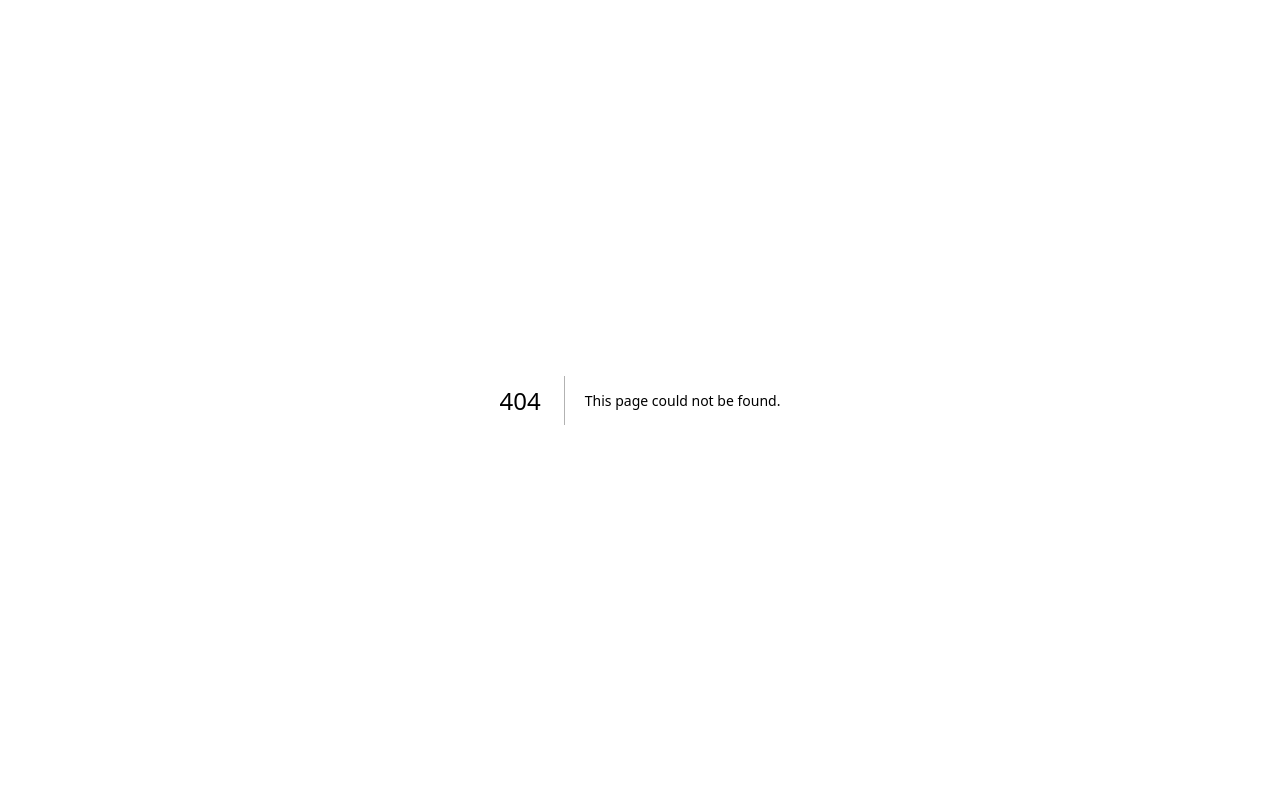
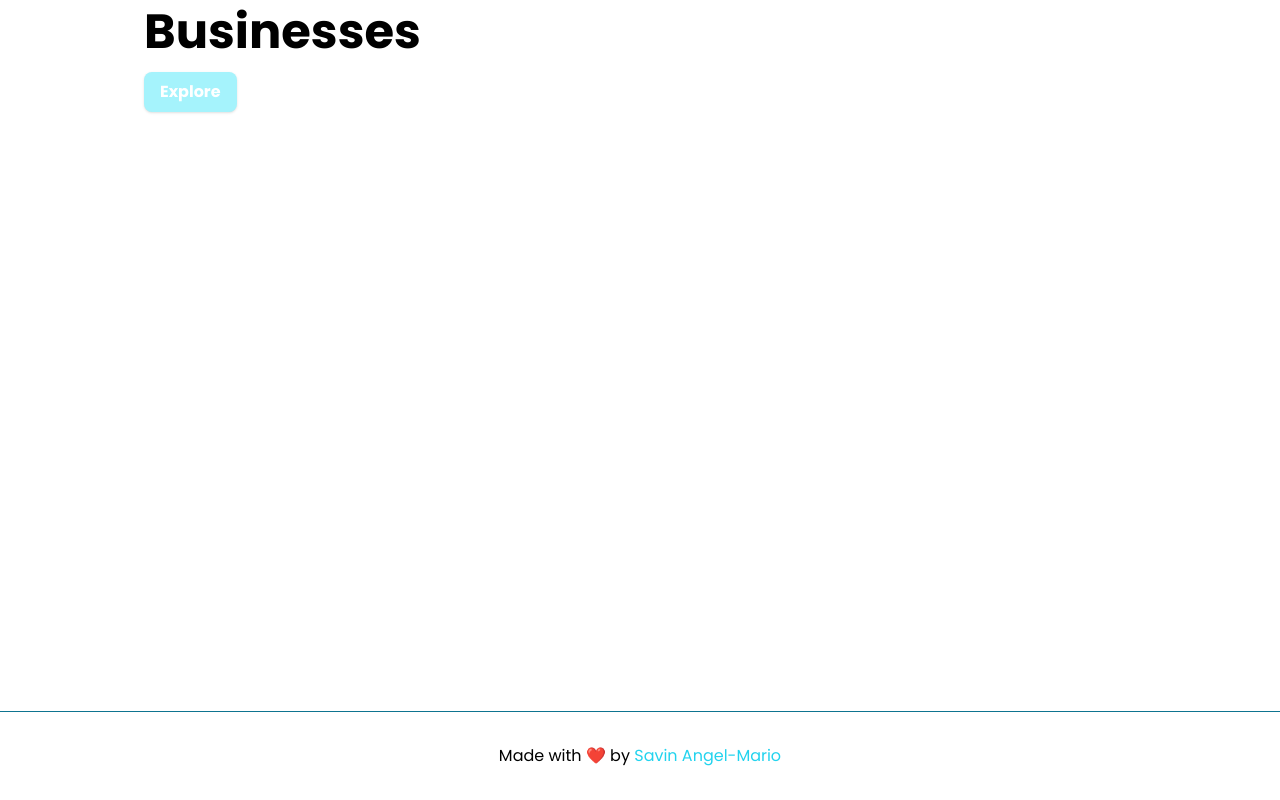
Before and after one commit to ciorogarlaunita/landing, a Next.js app: page /businesses in a window 1280 px wide. Before the commit this address had no page. Built offline with nearby package versions, Linux system fonts and the light colour scheme.

Commit message:
Went back to app directory

```diff
--- /dev/null
+++ b/src/app/businesses/page.tsx
@@ -0,0 +1,21 @@
+import Button from "@/components/Button";
+import Container from "@/components/Container";
+import Header from "@/components/Header";
+import Stack from "@/components/Stack";
+
+export default function Businesses() {
+	return (
+		<Container>
+			<Stack>
+				<Header>
+					Businesses
+				</Header>
+				<div>
+					<Button>
+						Explore
+					</Button>
+				</div>
+			</Stack>
+		</Container>
+	)
+}
--- a/src/app/layout.tsx
+++ b/src/app/layout.tsx
@@ -1,3 +1,4 @@
+import Footer from "@/components/Footer";
 import "@/styles/globals.css";
 import type { Metadata } from "next";
 import { Poppins } from "next/font/google";
@@ -47,10 +48,11 @@ export default function Layout({ children }: { children: React.ReactNode }) {
 			<head>
 				<link rel="stylesheet" href="https://fonts.googleapis.com/css2?family=Material+Symbols+Outlined:opsz,wght,FILL,GRAD@48,400,0,200"/>
 			</head>
-			<body className={`${poppinsFont.variable} font-sans`}>
-				<main>
+			<body className={`${poppinsFont.variable} dark:bg-dark dark:text-white font-sans flex flex-col`}>
+				<main className="mb-2">
 					{children}
 				</main>
+				<Footer />
 			</body>
 		</html>
 	);
--- a/src/app/page.tsx
+++ b/src/app/page.tsx
@@ -5,14 +5,14 @@ import Header from "@/components/Header";
 import Icon from "@/components/Icon";
 import Stack from "@/components/Stack";
 import WeatherWidget, { WeatherWidgetProps } from "@/components/WeatherWidget";
+import Link from "next/link";
 
 const modules = [
 	{
 		name: "Businesses",
 		description: "Explore businesses in Ciorogarla",
 		icon: "storefront",
-		disabled: true,
-		// link: "/businesses",
+		link: "/businesses",
 	},
 	{
 		name: "Newspaper",
@@ -66,15 +66,16 @@ export default async function Home() {
 					/>
 				</div>
 				<div
-					className="grid grid-cols-1 md:grid-cols-3 gap-4"
+					className="grid xs:grid-cols-1 sm:grid-cols-2 md:grid-cols-3 gap-4"
 				>
 					{modules.map((module) => (
-							<Card disabled={module.disabled} className="hover-effect" key={module.name}>
+						<Link href={module?.link || ""} key={module.name}>
+							<Card disabled={module.disabled} className="hover-effect">
 
 								<Icon
 									name={module.icon}
 									className="!text-2xl"
-								/>
+								/>{" "}
 								{module.disabled ?
 									<Chip>
 										Coming soon
@@ -91,6 +92,7 @@ export default async function Home() {
 									{module.description}
 								</p>
 							</Card>
+						</Link>
 					))}
 				</div>
 			</Stack>
--- /dev/null
+++ b/src/components/Button.tsx
@@ -0,0 +1,18 @@
+export default function Button(props: JSX.IntrinsicElements["button"]) {
+	return (
+		<button
+			{...props}
+			className={`
+				${props.className || ""}
+				bg-primary-light
+				text-white
+				font-bold
+				py-2 px-4
+				rounded
+				shadow
+				hover-effect
+				dark:bg-primary-dark
+			`}
+		/>
+	)
+}
--- a/src/components/Card.tsx
+++ b/src/components/Card.tsx
@@ -12,6 +12,7 @@ export default function Card(props: CardProps & JSX.IntrinsicElements['div']) {
 				overflow-hidden
 				p-4
 				bg-primary-lighter
+				dark:bg-primary-darker
 				${props.disabled ? 'disabled' : ''}
 				${props.className || ''}
 			`}
--- /dev/null
+++ b/src/components/Footer.tsx
@@ -0,0 +1,9 @@
+export default function Footer() {
+	return (
+		<footer
+			className="flex flex-col items-center justify-center w-full p-8 border-t mt-auto"
+		>
+			<p>Made with ❤️ by <a className="text-primary hover:underline" href="https://angelmario.eu" target="_blank">Savin Angel-Mario</a></p>
+		</footer>
+	)
+}
--- a/src/components/WeatherWidget.tsx
+++ b/src/components/WeatherWidget.tsx
@@ -4,7 +4,7 @@ export interface WeatherWidgetProps {
 	data: {
 		current_weather: {
 			temperature: number
-			weather_code: number
+			weathercode: number
 		}
 	} | null
 }
@@ -51,7 +51,7 @@ export default function WeatherWidget(props: WeatherWidgetProps & JSX.IntrinsicE
 	return props.data?.current_weather ? (
 		<div className={`${props.className || ""} flex flex-col items-center`}>
 			<Icon
-				name={convertWeatherCodeToIcon(props.data.current_weather.weather_code)}
+				name={convertWeatherCodeToIcon(props.data.current_weather.weathercode)}
 				className="text-6xl"
 			/>
 			<p className="text-2xl">{props.data.current_weather.temperature.toFixed(0)}°C</p>
--- a/src/styles/globals.css
+++ b/src/styles/globals.css
@@ -1,6 +1,16 @@
 @tailwind base;
 @tailwind components;
 @tailwind utilities;
+
+html, body {
+	height: 100%;
+}
+
+* {
+	box-sizing: border-box;
+	-webkit-tap-highlight-color: transparent;
+    -webkit-touch-callout: none;
+}
 
 .hover-effect:not(.disabled) {
 	@apply transition-shadow duration-300 ease-in-out hover:shadow-lg;
--- a/tailwind.config.cjs
+++ b/tailwind.config.cjs
@@ -6,6 +6,7 @@ module.exports = {
 	content: [
 		"./src/**/*.{js,ts,jsx,tsx}",
 	],
+	darkMode: "media",
 	theme: {
 		extend: {
 			colors: {
@@ -15,13 +16,17 @@ module.exports = {
 					lighter: colors.cyan[50],
 					dark: colors.cyan[700],
 					darker: colors.cyan[900],
-				}
+				},
+				dark: "#212121",
 			},
 			borderRadius: {
 				DEFAULT: '0.5rem',
 			},
 			fontFamily: {
 				sans: ["var(--font-poppins)", ...fontFamily.sans],
+			},
+			borderColor: {
+				DEFAULT: colors.cyan[700],
 			}
 		},
 	},
```
Also changed, not shown: sanity.config.ts (+1 -8 lines).
